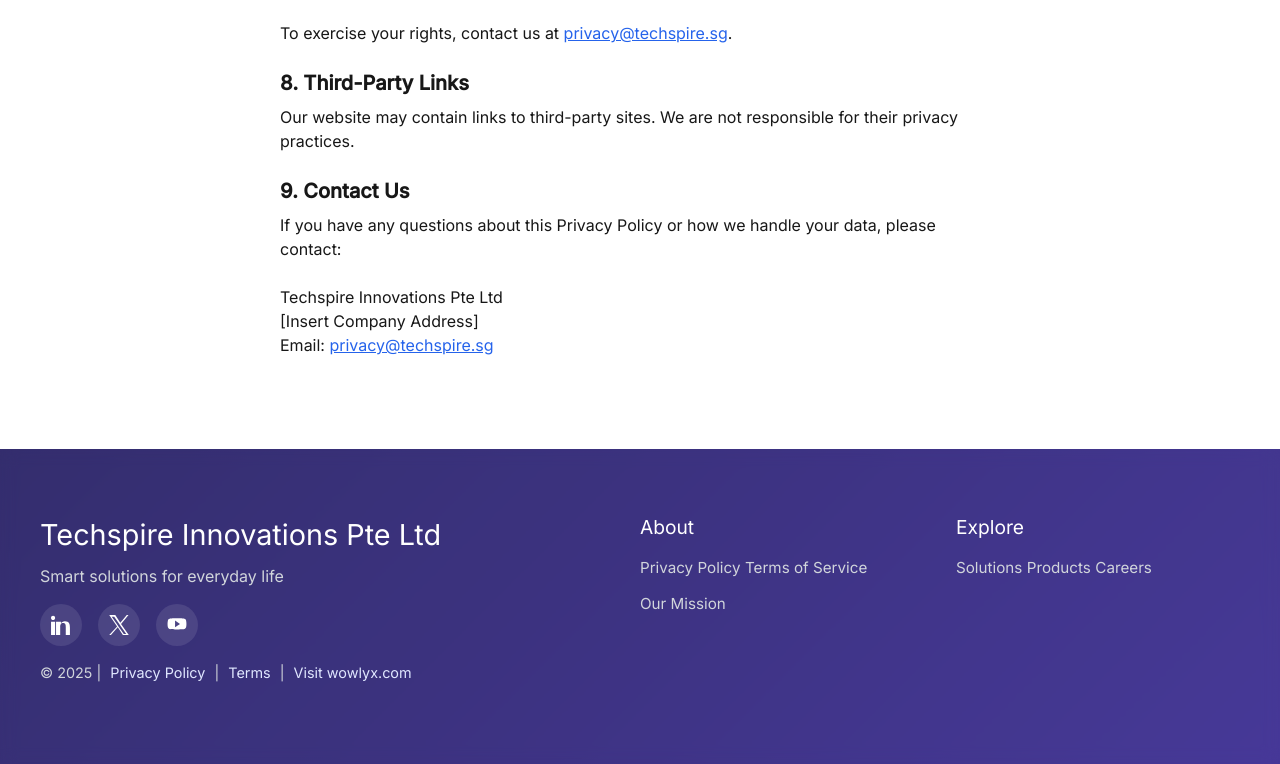
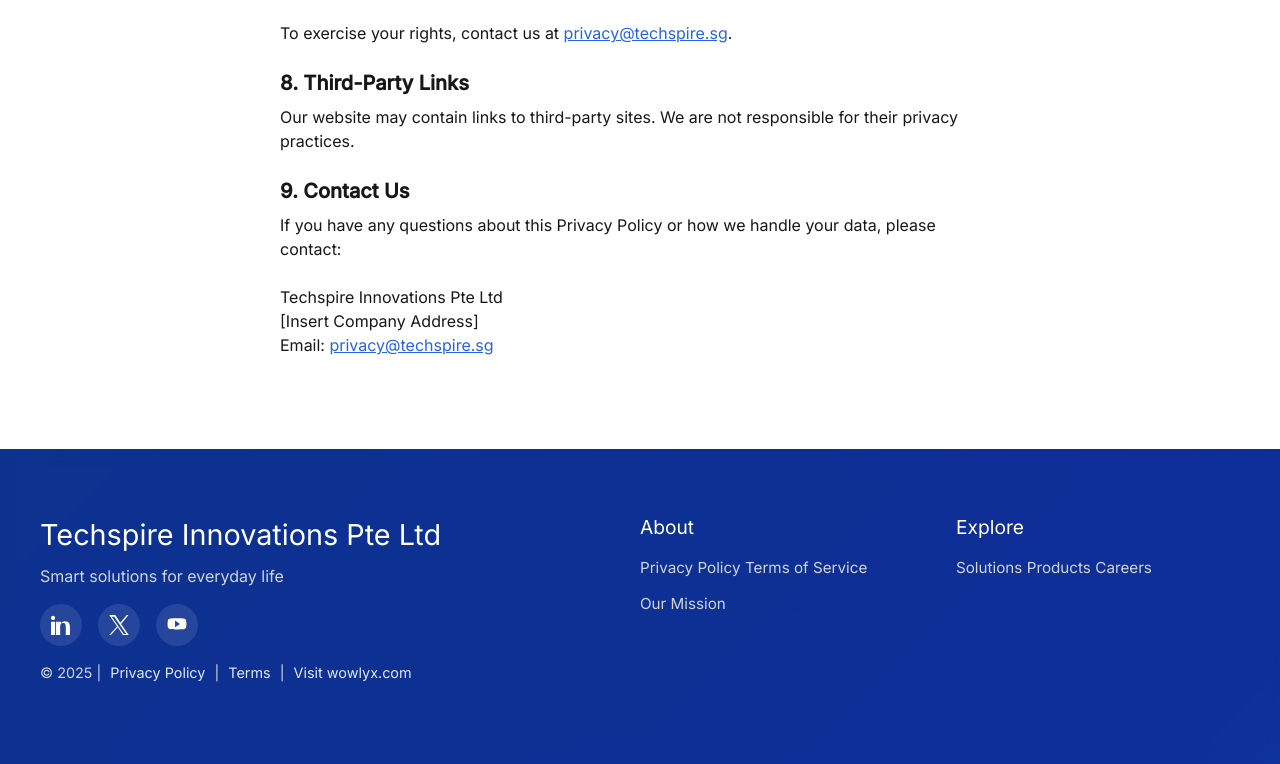
Before and after one commit to gokulsaliraj/Techspire_updated_V2, a plain HTML site: page privacy.html in a window 1280 px wide. Shown: the part 1411-2175 px from the top of the page. Drawn offline with nearby package versions, Linux system fonts and the light colour scheme; a small style sheet from the web is missing.

Commit message:
Update privacy.html

```diff
--- a/privacy.html
+++ b/privacy.html
@@ -348,10 +348,12 @@
   </div>
 </section>
 <!-- ✅ Footer Styles -->
+
 <style>
 .footer-section {
   position: relative;
-    background: linear-gradient(135deg, #1f1b4d, #3b2e8f, #6d28d9);
+background: linear-gradient(135deg, #002983, #002394, #007e94);
+
   background-size: 300% 300%;
   animation: gradientMove 8s ease infinite;
   color: #f9fafb;
@@ -465,13 +467,13 @@
 }
 
 .footer-links a {
+  position: relative;
   display: inline-block;
   color: #d1d5db;
   font-size: 0.95rem;
   text-decoration: none;
   margin-bottom: 0.6rem;
   transition: all 0.3s ease;
-    position: relative;
   padding-bottom: 2px;
 }
 
@@ -500,7 +502,6 @@
     grid-template-columns: 1fr;
     text-align: center;
   }
-
   .footer-social {
     justify-content: center;
   }
```
Lines whose indentation alone changed are shown as unchanged.
